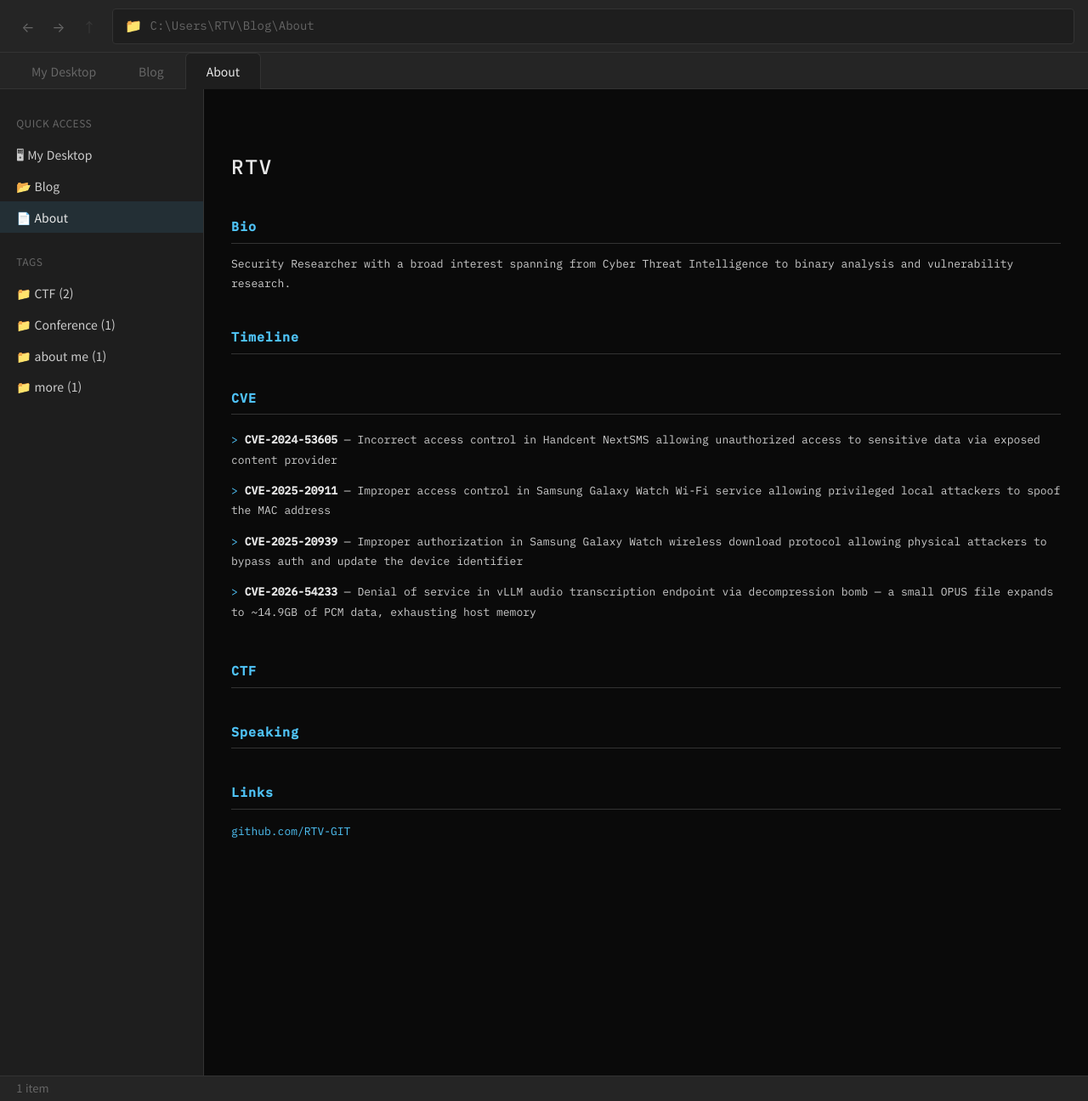
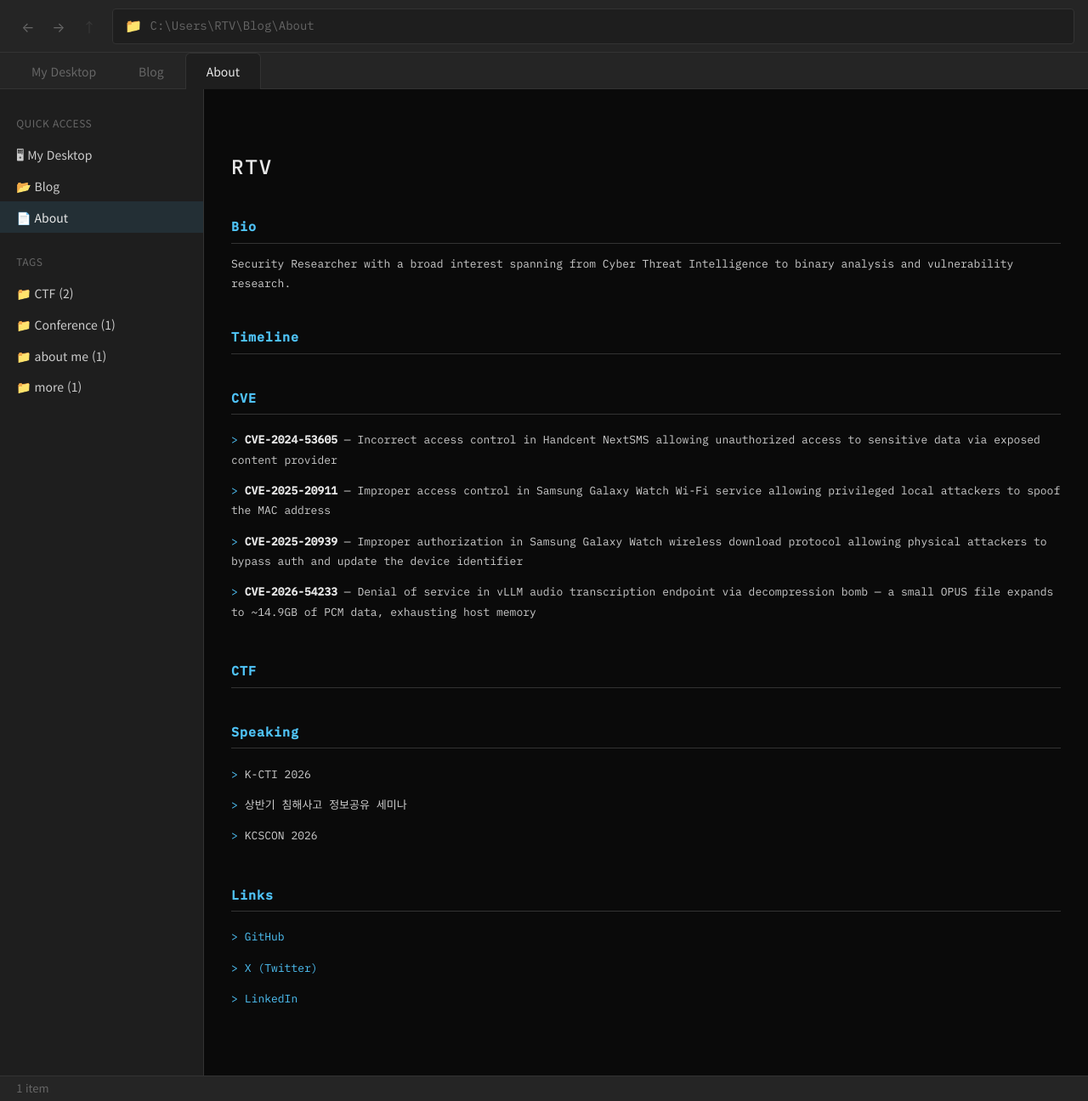
Before and after one commit to RTV-GIT/RTV-GIT.github.io, a Jekyll site: the page built from about.html, in a window 1280 px wide. Shown: the whole page at 85% size. Built offline with Jekyll 4.4.1, drawn with Linux system fonts in a browser that asks for light colours.

Commit message:
About: Speaking 발표 이력 + Links에 X/LinkedIn 추가
Co-Authored-By: Claude Opus 4.6 (1M context) <noreply@anthropic.com>

```diff
--- a/about.html
+++ b/about.html
@@ -39,11 +39,20 @@ item_count: "1 item"
 
     <div class="about-section">
       <h2 class="about-heading">Speaking</h2>
+      <ul class="about-list">
+        <li>K-CTI 2026</li>
+        <li>상반기 침해사고 정보공유 세미나</li>
+        <li>KCSCON 2026</li>
+      </ul>
     </div>
 
     <div class="about-section">
       <h2 class="about-heading">Links</h2>
-      <a href="https://github.com/RTV-GIT" target="_blank" class="about-link">github.com/RTV-GIT</a>
+      <ul class="about-list about-links">
+        <li><a href="https://github.com/RTV-GIT" target="_blank" class="about-link">GitHub</a></li>
+        <li><a href="https://x.com/1234rffsda" target="_blank" class="about-link">X (Twitter)</a></li>
+        <li><a href="https://www.linkedin.com/in/%EC%98%81%EC%9A%B4-%EA%B9%80-8b01803a5/" target="_blank" class="about-link">LinkedIn</a></li>
+      </ul>
     </div>
   </div>
 </div>
```
